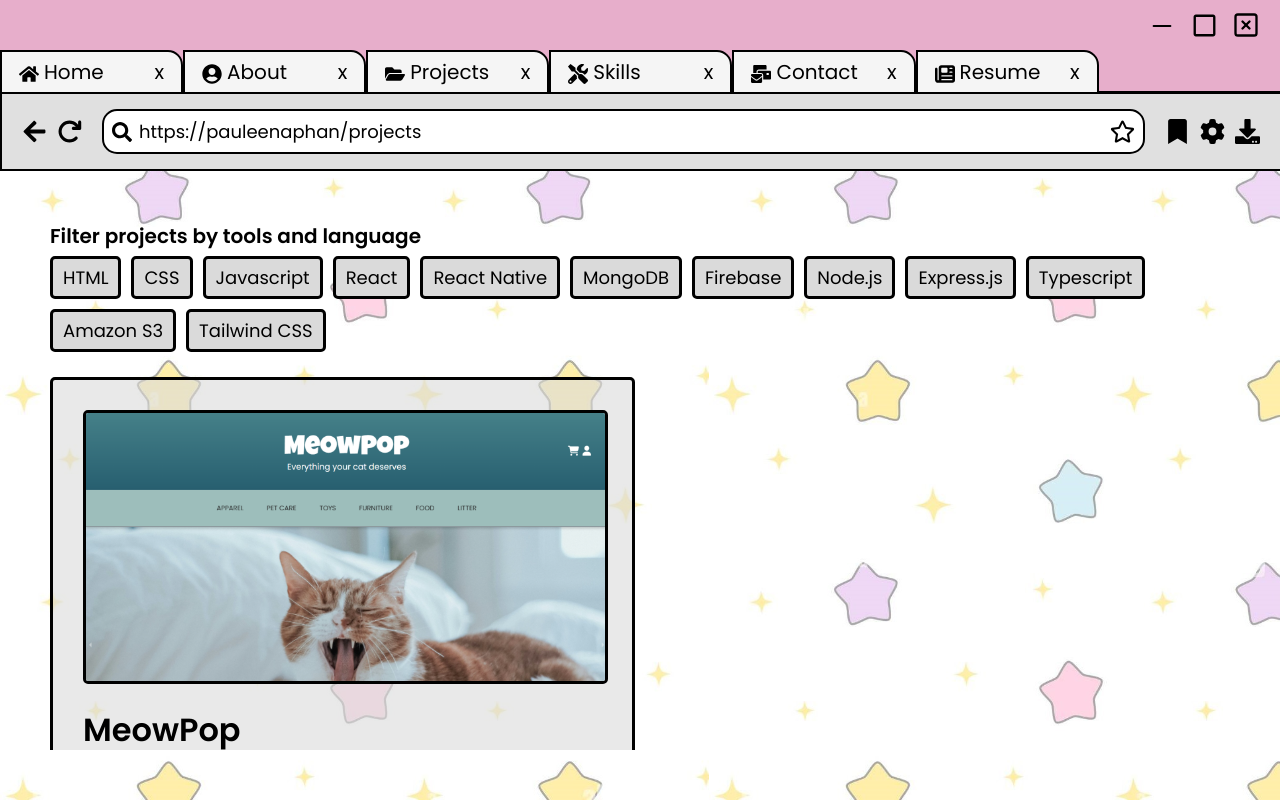
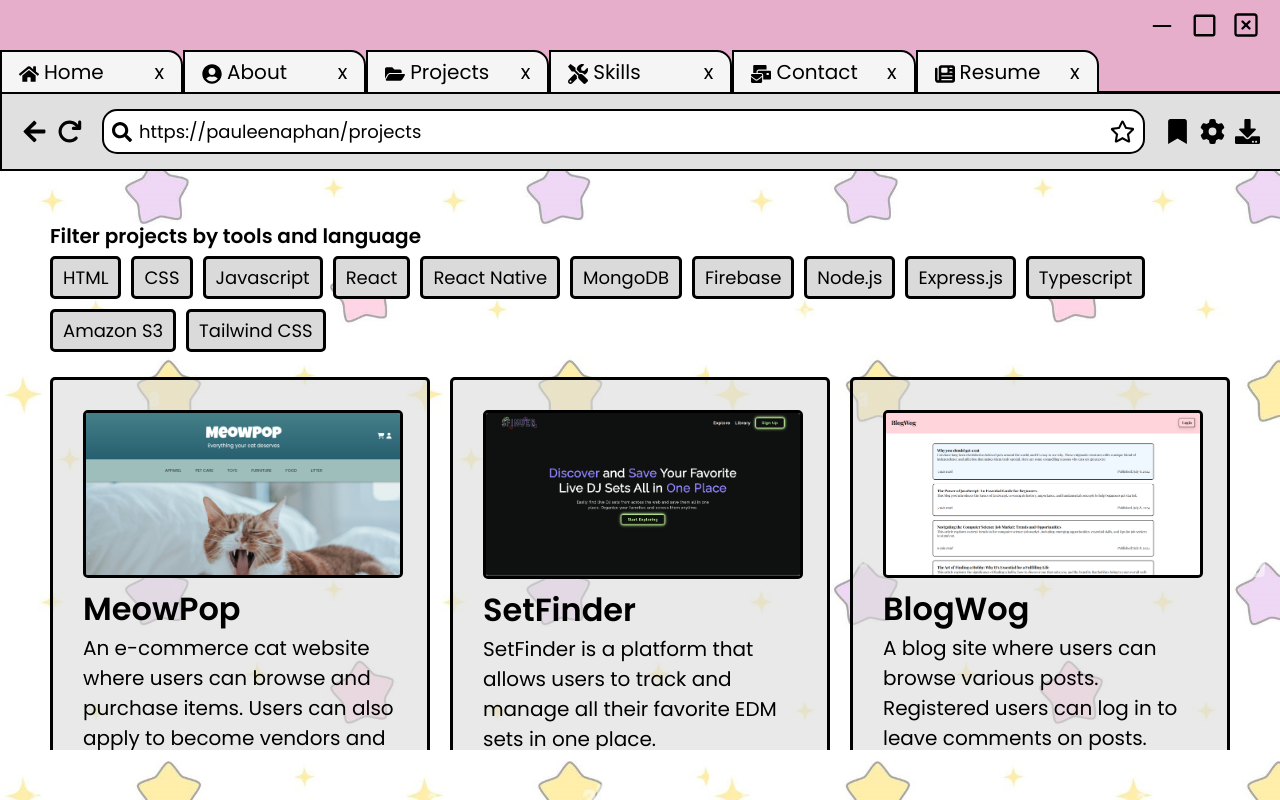
Before and after one commit to pauleenaphan/website-portfolio, a React (Vite) app: page /projects in a window 1280 px wide. Built offline with nearby package versions, Linux system fonts and the light colour scheme; the HTML template or start-up script is replaced by a standard one; a web font is replaced by a local one.

Commit message:
fixed responsiveness of project cards

```diff
--- a/src/style/projects.css
+++ b/src/style/projects.css
@@ -21,23 +21,24 @@
     border-radius: 5px;
     display: flex;
     flex-direction: column;
-    gap: 10px;
+    column-gap: 10px;
     justify-content: space-between;
     padding: 30px;
     border: 3px solid;
-    width: 28%;
+    flex: 1 1 25%;
+    min-width: 300px;
 }
 
 .projectContainer img{
     border-radius: 5px;
-    margin-bottom: 15px;
     width: 100%;
     border: 3px solid;
 }
 
 .projectDescription{
-    width: 90%;
+    width: 100%;
     font-size: 20px;
+    padding-bottom: 10px;
 }
 
 .projectTools ul{
@@ -106,17 +107,7 @@
     opacity: 0.8;
 }
 
-@media(max-width: 1500px){
-    .projectContainer{
-        width: 44%;
-    }
-}
-
-
 @media (max-width: 880px) {
-    .projectContainer{
-        width: 100%;
-    }
     .titleHead p{
         font-size: 20px;
     }
@@ -126,9 +117,6 @@
     .projectPageContainer{
         padding: 30px;
     }
-    .projectContainer{
-        width: 100%;
-    }
     .githubIcon{
         font-size: 28px;
     }
```
